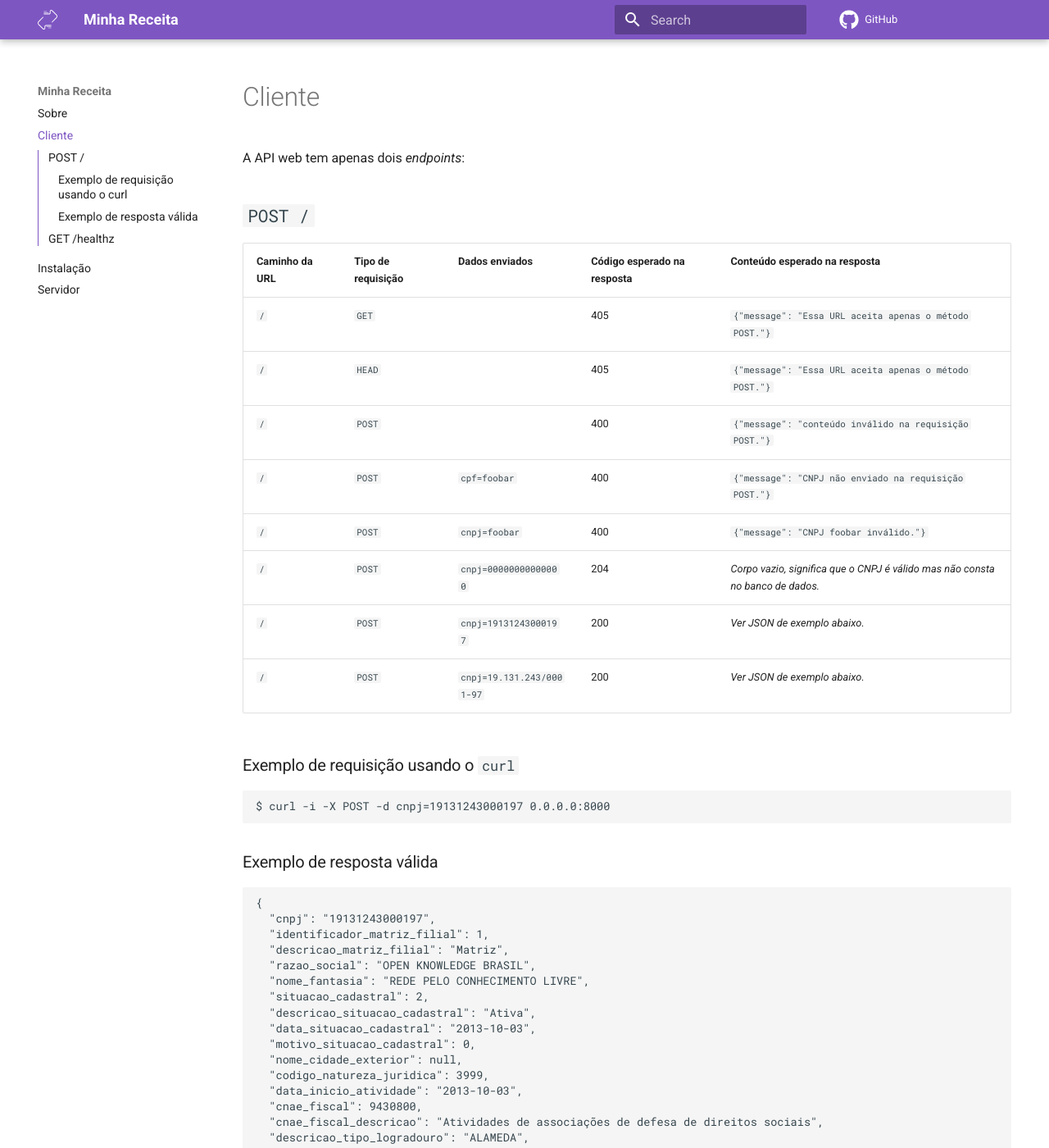
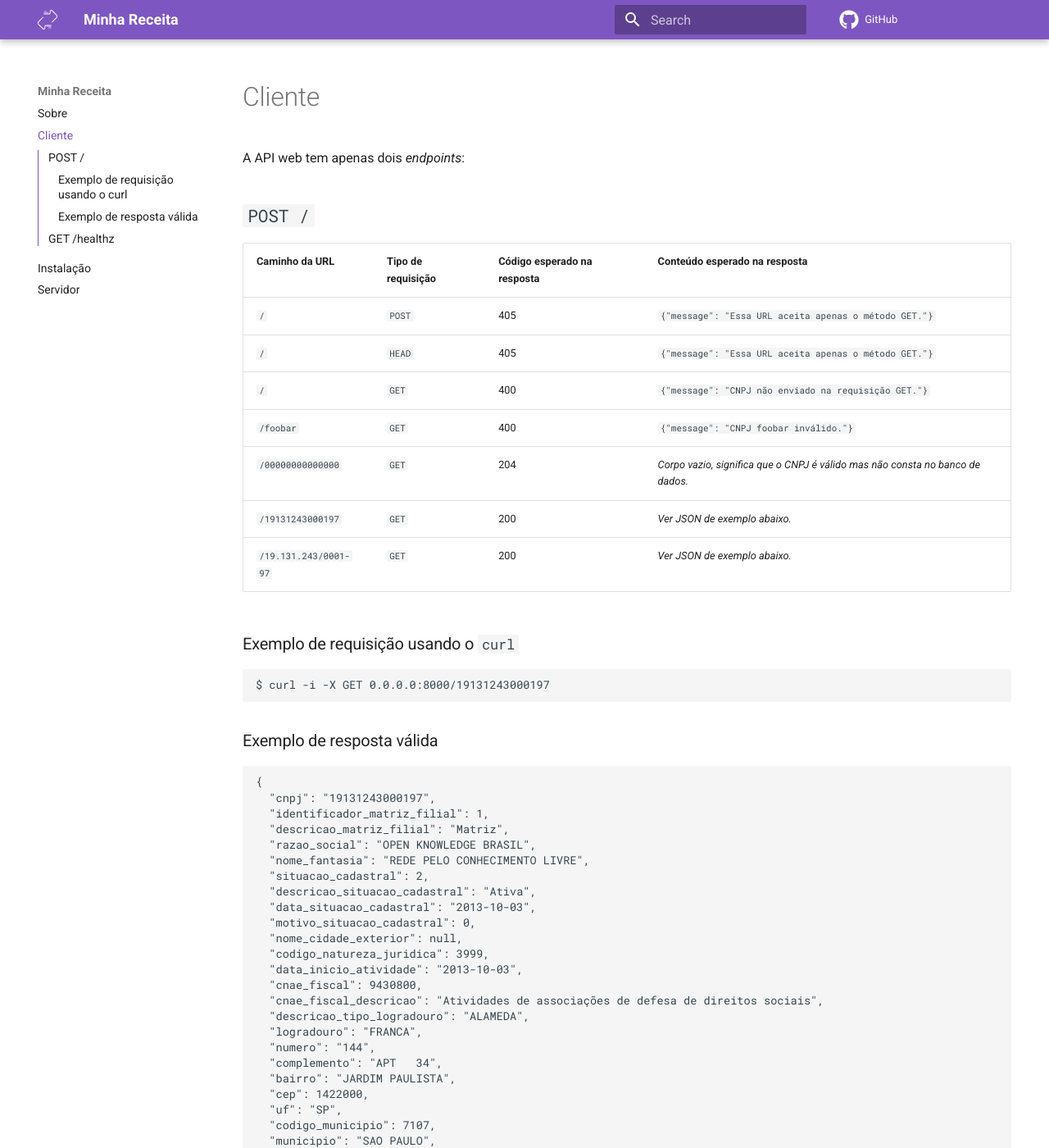
Before and after one commit to cuducos/minha-receita, an MkDocs documentation site: the page built from docs/cliente.md, in a window 1280 px wide and 1400 px high. Shown: the whole window at 82% size. Built offline with MkDocs 1.6.1 and Material for MkDocs 9.7.7, drawn with Linux system fonts in a browser that asks for light colours; comment, search, counter and statistics services are not loaded.

Commit message:
docs: Update cliente.md with instructions

````diff
--- a/docs/cliente.md
+++ b/docs/cliente.md
@@ -4,21 +4,20 @@ A API web tem apenas dois _endpoints_:
 
 ## `POST /`
 
-| Caminho da URL | Tipo de requisição | Dados enviados | Código esperado na resposta | Conteúdo esperado na resposta |
-|---|---|---|---|---|
-| `/` | `GET` | | 405 | `{"message": "Essa URL aceita apenas o método POST."}` |
-| `/` | `HEAD` | | 405 | `{"message": "Essa URL aceita apenas o método POST."}` |
-| `/` | `POST` | | 400 | `{"message": "conteúdo inválido na requisição POST."}` |
-| `/` | `POST` | `cpf=foobar` | 400 | `{"message": "CNPJ não enviado na requisição POST."}` |
-| `/` | `POST` | `cnpj=foobar` | 400 | `{"message": "CNPJ foobar inválido."}` |
-| `/` | `POST` | `cnpj=00000000000000` | 204 | _Corpo vazio, significa que o CNPJ é válido mas não consta no banco de dados._ |
-| `/` | `POST` | `cnpj=19131243000197` | 200 | _Ver JSON de exemplo abaixo._ |
-| `/` | `POST` | `cnpj=19.131.243/0001-97` | 200 | _Ver JSON de exemplo abaixo._ |
+| Caminho da URL | Tipo de requisição | Código esperado na resposta | Conteúdo esperado na resposta |
+|---|---|---|---|
+| `/` | `POST` | 405 | `{"message": "Essa URL aceita apenas o método GET."}` |
+| `/` | `HEAD` | 405 | `{"message": "Essa URL aceita apenas o método GET."}` |
+| `/` | `GET` | 400 | `{"message": "CNPJ não enviado na requisição GET."}` |
+| `/foobar` | `GET` | 400 | `{"message": "CNPJ foobar inválido."}` |
+| `/00000000000000` | `GET` | 204 | _Corpo vazio, significa que o CNPJ é válido mas não consta no banco de dados._ |
+| `/19131243000197` | `GET` | 200 | _Ver JSON de exemplo abaixo._ |
+| `/19.131.243/0001-97` | `GET` | 200 | _Ver JSON de exemplo abaixo._ |
 
 ### Exemplo de requisição usando o `curl`
 
 ```console
-$ curl -i -X POST -d cnpj=19131243000197 0.0.0.0:8000
+$ curl -i -X GET 0.0.0.0:8000/19131243000197
 ```
 
 ### Exemplo de resposta válida
````
